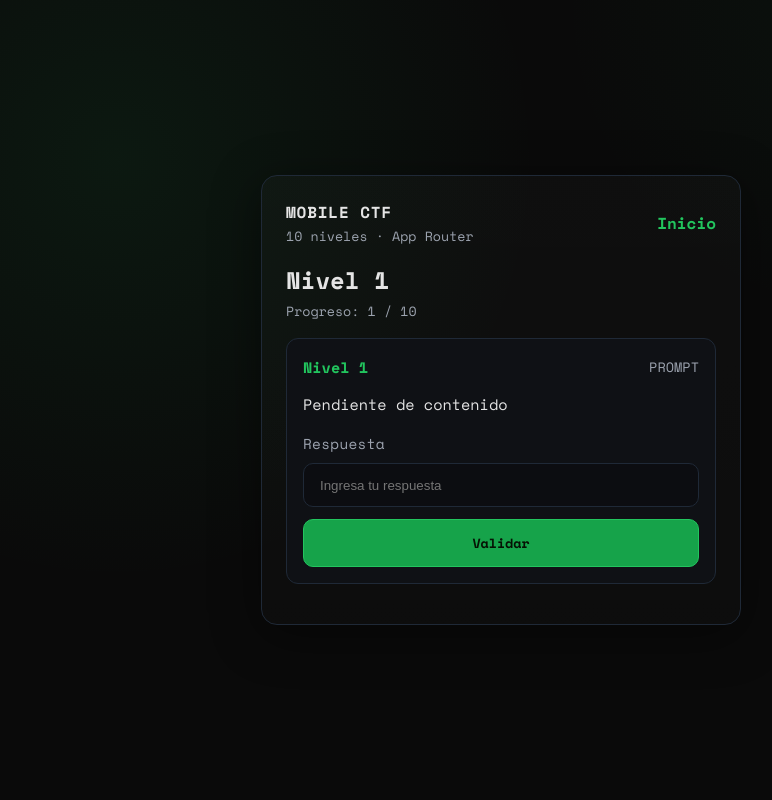
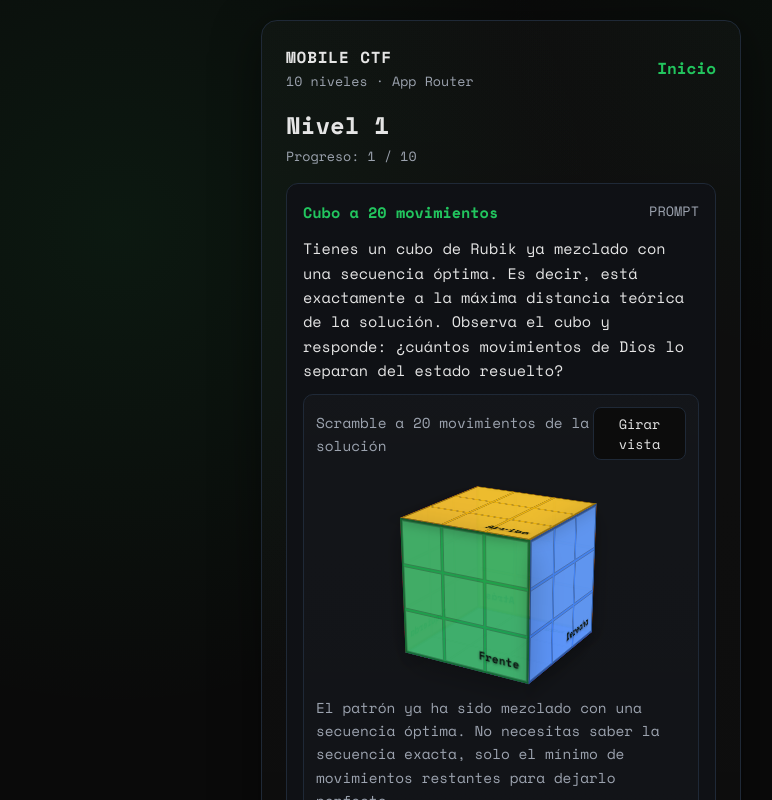
Before and after one commit to CarusoX/random, a Next.js app: page /level/1 in a window 1280 px wide. Shown: the top 800 px of the page, without its empty margins (139-911 px from the left). Built offline with nearby package versions, Linux system fonts and the light colour scheme.

Commit message:
Add Rubik's cube challenge with interactive preview

```diff
--- a/app/globals.css
+++ b/app/globals.css
@@ -119,3 +119,99 @@ small {
   font-size: 0.9rem;
   text-align: center;
 }
+
+.cube-panel {
+  border: 1px solid var(--border);
+  border-radius: 10px;
+  padding: 0.75rem;
+  background: linear-gradient(180deg, rgba(255, 255, 255, 0.02) 0%, rgba(255, 255, 255, 0.01) 100%);
+}
+
+.cube-header {
+  display: flex;
+  justify-content: space-between;
+  align-items: center;
+  margin-bottom: 0.5rem;
+  color: var(--muted);
+  font-size: 0.9rem;
+}
+
+.cube-rotate {
+  background: #0c0c0c;
+  color: var(--text);
+  border: 1px solid var(--border);
+  padding: 0.35rem 0.6rem;
+  border-radius: 8px;
+  cursor: pointer;
+  font-family: inherit;
+  font-size: 0.85rem;
+  transition: border-color 0.2s ease, color 0.2s ease;
+}
+
+.cube-rotate:hover {
+  border-color: var(--accent);
+  color: var(--accent-strong);
+}
+
+.cube-scene {
+  width: 220px;
+  height: 220px;
+  margin: 0 auto;
+  perspective: 900px;
+  display: flex;
+  align-items: center;
+  justify-content: center;
+}
+
+.cube {
+  position: relative;
+  width: 140px;
+  height: 140px;
+  transform-style: preserve-3d;
+  transition: transform 0.8s ease;
+}
+
+.cube-face {
+  position: absolute;
+  width: 140px;
+  height: 140px;
+  border: 2px solid rgba(0, 0, 0, 0.35);
+  display: grid;
+  grid-template-columns: repeat(3, 1fr);
+  grid-template-rows: repeat(3, 1fr);
+  gap: 2px;
+  opacity: 0.96;
+  box-shadow: 0 10px 30px rgba(0, 0, 0, 0.25);
+}
+
+.cube-face.front { transform: translateZ(70px); }
+.cube-face.back { transform: rotateY(180deg) translateZ(70px); }
+.cube-face.right { transform: rotateY(90deg) translateZ(70px); }
+.cube-face.left { transform: rotateY(-90deg) translateZ(70px); }
+.cube-face.top { transform: rotateX(90deg) translateZ(70px); }
+.cube-face.bottom { transform: rotateX(-90deg) translateZ(70px); }
+
+.face-grid {
+  display: contents;
+}
+
+.face-cell {
+  background: rgba(255, 255, 255, 0.15);
+  border: 1px solid rgba(0, 0, 0, 0.25);
+}
+
+.face-label {
+  position: absolute;
+  bottom: 6px;
+  right: 8px;
+  font-size: 0.75rem;
+  color: #031106;
+  font-weight: 700;
+  text-shadow: 0 1px 3px rgba(0, 0, 0, 0.45);
+}
+
+.cube-caption {
+  margin-top: 0.5rem;
+  color: var(--muted);
+  font-size: 0.9rem;
+}
--- a/app/level/[id]/page.tsx
+++ b/app/level/[id]/page.tsx
@@ -4,6 +4,7 @@ import { useEffect, useMemo, useState } from 'react';
 import { useParams, useRouter } from 'next/navigation';
 import PuzzleCard from '@/components/PuzzleCard';
 import InputAnswer from '@/components/InputAnswer';
+import RubiksCube from '@/components/RubiksCube';
 import { useProgress } from '@/hooks/useProgress';
 import { loadPuzzles, type Puzzle } from '@/lib/loadPuzzles';
 import { motion } from 'framer-motion';
@@ -79,6 +80,8 @@ export default function LevelPage() {
   if (error) return <p style={{ color: '#ef4444' }}>{error}</p>;
   if (!puzzle) return <p>No existe este nivel.</p>;
 
+  const extra = puzzle.id === 1 ? <RubiksCube /> : null;
+
   return (
     <main>
       <motion.div initial={{ opacity: 0 }} animate={{ opacity: 1 }} transition={{ duration: 0.3 }}>
@@ -88,7 +91,7 @@ export default function LevelPage() {
         </small>
       </motion.div>
 
-      <PuzzleCard title={puzzle.title || `Puzzle ${puzzle.id}`} prompt={puzzle.prompt} hint={puzzle.hint}>
+      <PuzzleCard title={puzzle.title || `Puzzle ${puzzle.id}`} prompt={puzzle.prompt} hint={puzzle.hint} extra={extra}>
         <InputAnswer onSubmit={handleSubmit} disabled={!isReady || loading} />
       </PuzzleCard>
     </main>
--- a/components/PuzzleCard.tsx
+++ b/components/PuzzleCard.tsx
@@ -7,10 +7,11 @@ interface PuzzleCardProps {
   title: string;
   prompt: string;
   hint?: string;
+  extra?: ReactNode;
   children: ReactNode;
 }
 
-export default function PuzzleCard({ title, prompt, hint, children }: PuzzleCardProps) {
+export default function PuzzleCard({ title, prompt, hint, extra, children }: PuzzleCardProps) {
   return (
     <motion.div
       className="terminal-box"
@@ -23,6 +24,7 @@ export default function PuzzleCard({ title, prompt, hint, children }: PuzzleCard
         <span style={{ color: '#9ca3af', fontSize: '0.85rem' }}>PROMPT</span>
       </div>
       <div style={{ marginTop: '0.75rem', whiteSpace: 'pre-line' }}>{prompt || 'Pendiente de contenido'}</div>
+      {extra && <div style={{ marginTop: '0.75rem' }}>{extra}</div>}
       {hint && (
         <div style={{ marginTop: '0.75rem', color: '#9ca3af', fontSize: '0.9rem' }}>
           <strong>Pista:</strong> {hint}
--- /dev/null
+++ b/components/RubiksCube.tsx
@@ -0,0 +1,75 @@
+'use client';
+
+import { useMemo, useState } from 'react';
+
+const faceColors = {
+  front: '#16a34a',
+  back: '#f97316',
+  right: '#3b82f6',
+  left: '#e11d48',
+  top: '#eab308',
+  bottom: '#a855f7',
+};
+
+type Rotation = { x: number; y: number };
+
+const presetRotations: Rotation[] = [
+  { x: -20, y: -30 },
+  { x: -10, y: 30 },
+  { x: 20, y: -60 },
+  { x: 30, y: 120 },
+];
+
+export default function RubiksCube() {
+  const [rotationIndex, setRotationIndex] = useState(0);
+
+  const rotation = useMemo(() => presetRotations[rotationIndex], [rotationIndex]);
+
+  const handleRotate = () => {
+    setRotationIndex((prev) => (prev + 1) % presetRotations.length);
+  };
+
+  return (
+    <div className="cube-panel">
+      <div className="cube-header">
+        <span>Scramble a 20 movimientos de la solución</span>
+        <button type="button" onClick={handleRotate} className="cube-rotate">
+          Girar vista
+        </button>
+      </div>
+      <div className="cube-scene">
+        <div className="cube" style={{ transform: `rotateX(${rotation.x}deg) rotateY(${rotation.y}deg)` }}>
+          <CubeFace position="front" color={faceColors.front} label="Frente" />
+          <CubeFace position="back" color={faceColors.back} label="Atrás" />
+          <CubeFace position="right" color={faceColors.right} label="Derecha" />
+          <CubeFace position="left" color={faceColors.left} label="Izquierda" />
+          <CubeFace position="top" color={faceColors.top} label="Arriba" />
+          <CubeFace position="bottom" color={faceColors.bottom} label="Abajo" />
+        </div>
+      </div>
+      <p className="cube-caption">
+        El patrón ya ha sido mezclado con una secuencia óptima. No necesitas saber la secuencia exacta, solo el
+        mínimo de movimientos restantes para dejarlo perfecto.
+      </p>
+    </div>
+  );
+}
+
+interface CubeFaceProps {
+  position: 'front' | 'back' | 'right' | 'left' | 'top' | 'bottom';
+  color: string;
+  label: string;
+}
+
+function CubeFace({ position, color, label }: CubeFaceProps) {
+  return (
+    <div className={`cube-face ${position}`} style={{ backgroundColor: color }}>
+      <div className="face-grid">
+        {Array.from({ length: 9 }).map((_, idx) => (
+          <div key={idx} className="face-cell" />
+        ))}
+      </div>
+      <span className="face-label">{label}</span>
+    </div>
+  );
+}
--- a/public/puzzles.json
+++ b/public/puzzles.json
@@ -1,5 +1,11 @@
 [
-  { "id": 1, "title": "Nivel 1", "prompt": "", "answer": "", "hint": "" },
+  {
+    "id": 1,
+    "title": "Cubo a 20 movimientos",
+    "prompt": "Tienes un cubo de Rubik ya mezclado con una secuencia óptima. Es decir, está exactamente a la máxima distancia teórica de la solución. Observa el cubo y responde: ¿cuántos movimientos de Dios lo separan del estado resuelto?",
+    "answer": "20",
+    "hint": "Piensa en el número mágico que define la profundidad máxima del árbol de estados del cubo 3x3."
+  },
   { "id": 2, "title": "Nivel 2", "prompt": "", "answer": "", "hint": "" },
   { "id": 3, "title": "Nivel 3", "prompt": "", "answer": "", "hint": "" },
   { "id": 4, "title": "Nivel 4", "prompt": "", "answer": "", "hint": "" },
```
